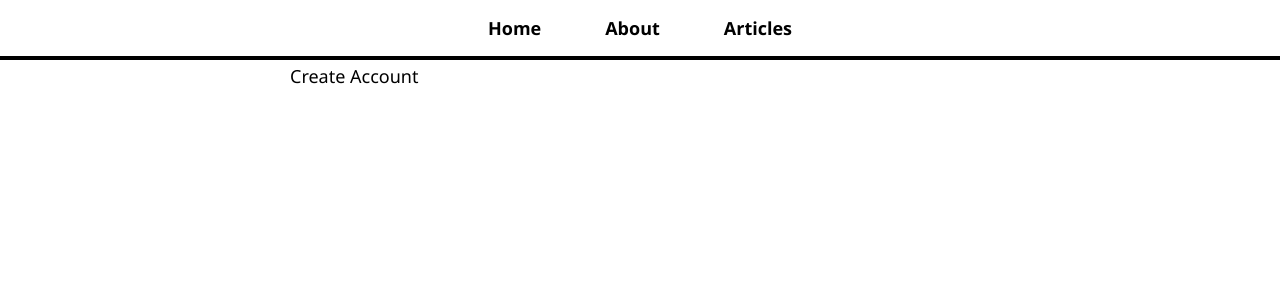
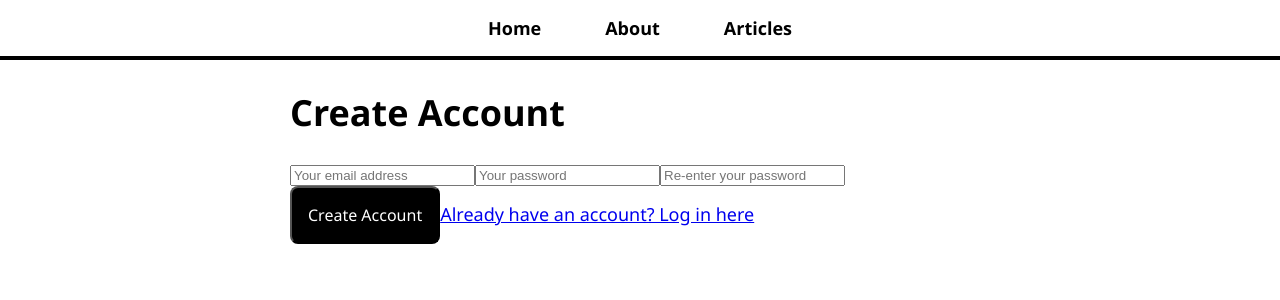
Before and after one commit to Tejasvini-TVP/my-app, a React (Create React App) app: page /create-account in a window 1280 px wide. Shown: the top 300 px of the page. Built offline with nearby package versions, Linux system fonts and the light colour scheme.

Commit message:
createAccoun

```diff
--- a/src/pages/ArticlePage.js
+++ b/src/pages/ArticlePage.js
@@ -47,6 +47,7 @@
         {article.content.map((paragraph,i) => (
             <p key={i}>{paragraph}</p>
         ))}
+        // user (?,:)login after articles page
         {user
          ? <AddCommentForm
          articleName={articleId}
--- a/src/pages/CreateAccountPage.js
+++ b/src/pages/CreateAccountPage.js
@@ -1,7 +1,52 @@
+import { getAuth, createUserWithEmailAndPassword } from "firebase/auth";
+import { useState } from "react";
+import { Link,useNavigate } from "react-router-dom";
+
 const CreateAccountPage = () => {
-    return (
-        <h>Create Account</h>
-    )
-}
+  const [email, setEmail] = useState("");
+  const [password, setPassword] = useState("");
+  const [confirmPassword, setConfirmPassword] = useState("");
+  const [error, setError] = useState("");
+
+  const navigate = useNavigate();
+
+  const createAccount = async () => {
+    try {
+        if (password !== confirmPassword) {
+            setError('Password and confirm password do not match');
+            return;
+        }
+      await createUserWithEmailAndPassword(getAuth(), email, password);
+      navigate("/articles");
+    } catch (e) {
+      setError(e.message);
+    }
+  };
+  return (
+    <>
+      <h1>Create Account</h1>
+      {error && <p className="error">{error}</p>}
+      <input
+        placeholder="Your email address"
+        value={email}
+        onChange={(e) => setEmail(e.target.value)}
+      />
+      <input
+        type="password"
+        placeholder="Your password"
+        value={password}
+        onChange={(e) => setPassword(e.target.value)}
+      />
+      <input
+        type="password"
+        placeholder="Re-enter your password"
+        value={confirmPassword}
+        onChange={(e) => setConfirmPassword(e.target.value)}
+      />
+      <button onClick={createAccount}>Create Account</button>
+      <Link to="/login">Already have an account? Log in here</Link>
+    </>
+  );
+};
 
 export default CreateAccountPage;
```
Also changed, not shown: src/App.js (line endings or trailing spaces).
